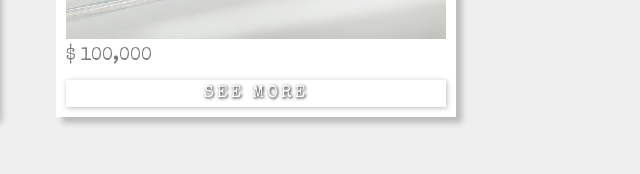
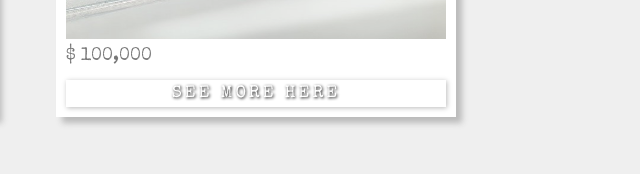
Before and after one commit to Adil-IT/carSites.github.io, a plain HTML site: page index.html in a window 1280 px wide. Shown: the part 1305-1479 px from the top of the page, 599-1239 px from the left. Drawn offline with nearby package versions, Linux system fonts and the light colour scheme.

Commit message:
Update index.html

```diff
--- a/index.html
+++ b/index.html
@@ -52,7 +52,7 @@
             <h2 class="car-name">Car Name</h2>
             <img src="car-2.jpg" class="card-img" />
             <h3 class="car-price">$ 100,000</h3>
-            <button type="button" class="card-btn">See More</button>
+            <button type="button" class="card-btn">See More Here</button>
           </div>
           <div class="card">
             <h2 class="car-name">Car Name</h2>
```
